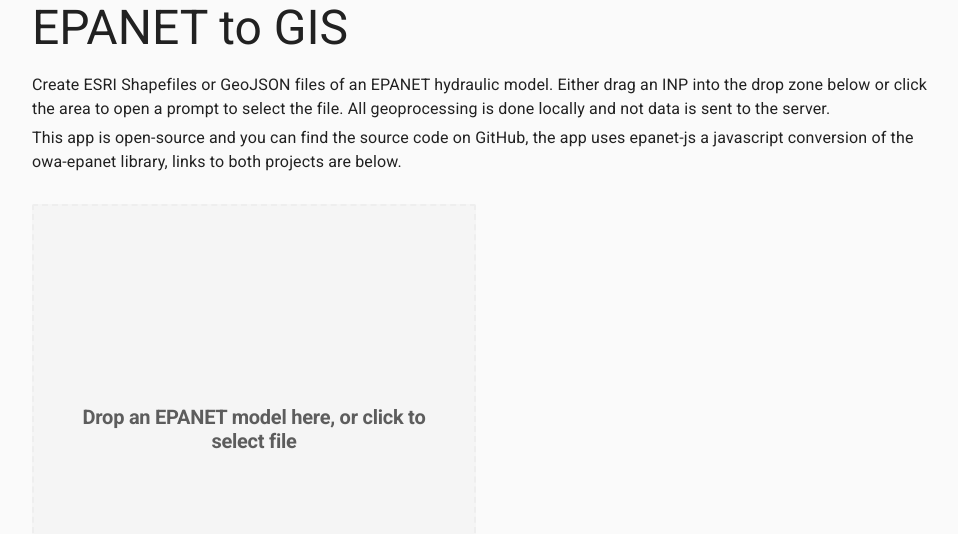
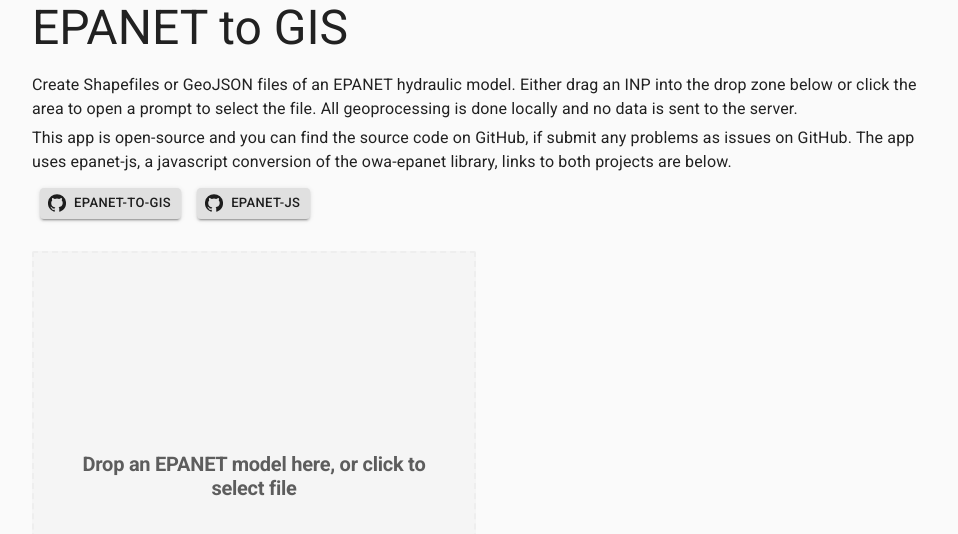
Before and after one commit to modelcreate/epanet-to-gis, a React (Create React App) app: page / in a window 1280 px wide. Shown: the top 534 px of the page, without its empty margins (152-1110 px from the left). Built offline with nearby package versions, Linux system fonts and the light colour scheme.

Commit message:
last visual changes

```diff
--- a/package.json
+++ b/package.json
@@ -4,6 +4,7 @@
   "private": true,
   "dependencies": {
     "@material-ui/core": "^4.12.3",
+    "@material-ui/icons": "^4.11.2",
     "@material-ui/lab": "^4.0.0-alpha.60",
     "@testing-library/jest-dom": "^5.11.4",
     "@testing-library/react": "^11.1.0",
--- a/src/App.tsx
+++ b/src/App.tsx
@@ -15,7 +15,7 @@
 import Snackbar from '@material-ui/core/Snackbar';
 import MuiAlert, { AlertProps } from '@material-ui/lab/Alert';
 import Grid from '@material-ui/core/Grid';
-
+import GitHubIcon from '@material-ui/icons/GitHub';
 
 import bbox from '@turf/bbox'
 import { toShapeFile } from './util/EpanetGeoJsonToShp';
@@ -40,7 +40,10 @@
   },
   loadingDataLabel: {
     paddingTop:"10px"
-  }
+  },
+  button: {
+    margin: theme.spacing(1),
+  },
 }));
 
 function Alert(props: AlertProps) {
@@ -149,13 +152,33 @@
             EPANET to GIS
           </Typography>
           <Typography variant="body1" gutterBottom>
-            Create ESRI Shapefiles or GeoJSON files of an EPANET hydraulic model. Either drag an INP into the drop zone
-            below or click the area to open a prompt to select the file. All geoprocessing is done locally and not data is sent to the server.
+            Create Shapefiles or GeoJSON files of an EPANET hydraulic model. Either drag an INP into the drop zone
+            below or click the area to open a prompt to select the file. All geoprocessing is done locally and no data is sent to the server.
           </Typography>
           <Typography variant="body1" gutterBottom>
-            This app is open-source and you can find the source code on GitHub, the app uses epanet-js a javascript
+            This app is open-source and you can find the source code on GitHub, if submit any problems as issues on GitHub. The app uses epanet-js, a javascript
             conversion of the owa-epanet library, links to both projects are below.
           </Typography>
+          <Button
+            variant="contained"
+            color="default"
+            size="small"
+            className={classes.button}
+            startIcon={<GitHubIcon />}
+            href="https://github.com/modelcreate/epanet-to-gis"
+          >
+            epanet-to-gis
+          </Button>
+          <Button
+            variant="contained"
+            color="default"
+            size="small"
+            className={classes.button}
+            startIcon={<GitHubIcon />}
+            href="https://github.com/modelcreate/epanet-js"
+          >
+            epanet-js
+          </Button>
         </Grid>
         <Grid item xs={12} md={6}>
           <DropZoneArea setEpanetInp={setEpanetInp} setModelFilename={setModelFilename} />
--- a/src/components/DropZoneArea/index.tsx
+++ b/src/components/DropZoneArea/index.tsx
@@ -1,11 +1,13 @@
 import React from 'react';
 import { Theme } from '@material-ui/core';
-import { makeStyles } from "@material-ui/core/styles";
+import { makeStyles, useTheme  } from "@material-ui/core/styles";
+import useMediaQuery from '@material-ui/core/useMediaQuery';
 
 import {FileWithPath, useDropzone} from 'react-dropzone';
 
 interface DropzoneStyleProps {
   borderColor: string;
+  minHeight: string;
 }
 
 
@@ -26,7 +28,7 @@
     color: "#5d5d5d",
     outline: "none",
     transition: "border .24s ease-in-out",
-    minHeight: "450px",
+    minHeight:  props.minHeight,
     fontSize: "20px",
     fontFamily: "'Montserrat','Roboto', 'Helvetica', 'Arial', sans-serif",
     fontWeight: 700,
@@ -75,7 +77,13 @@
       }
     });
 
-    const styleProps:DropzoneStyleProps = { borderColor: isDragActive ? isDragAccept ? "#2196f3": '#ff1744': "#eeeeee"  };
+    const theme = useTheme();
+    const matches = useMediaQuery(theme.breakpoints.up('md'));
+
+    const styleProps:DropzoneStyleProps = {
+      borderColor: isDragActive ? isDragAccept ? "#2196f3": '#ff1744': "#eeeeee",
+      minHeight: matches?  "450px":  "200px",
+    };
     const classes = useStyles(styleProps);
 
 
```
Also changed, not shown: 2 other files (tests, documents, lock files or other folders).
